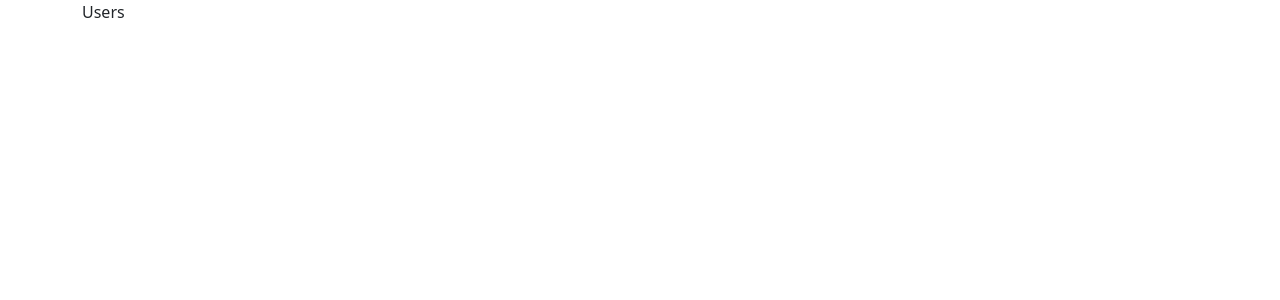
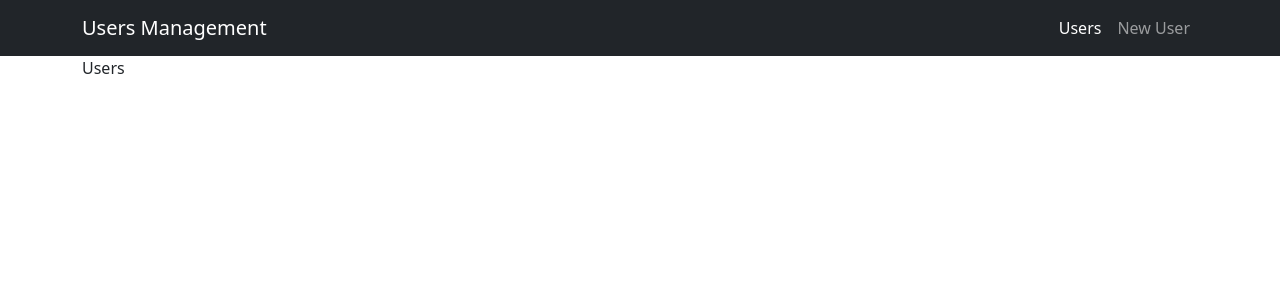
Before and after one commit to DazaTovarJ/users-client, a React (Vite) app: page / in a window 1280 px wide. Shown: the top 300 px of the page. Built offline with nearby package versions, Linux system fonts and the light colour scheme.

Commit message:
feat(toolbar): Create application toolbar

```diff
--- a/src/components/Toolbar.jsx
+++ b/src/components/Toolbar.jsx
@@ -1,7 +1,28 @@
 import React from "react";
+import {Container, Nav, Navbar} from "react-bootstrap";
+import {LinkContainer} from "react-router-bootstrap";
 
 function Toolbar() {
-  return <div>Navbar</div>;
+  return (
+    <Navbar bg="dark" variant="dark" expand="lg">
+      <Container>
+        <LinkContainer to="/">
+          <Navbar.Brand>Users Management</Navbar.Brand>
+        </LinkContainer>
+        <Navbar.Toggle aria-controls="main-toolbar" />
+        <Navbar.Collapse id="main-toolbar">
+          <Nav className="ms-auto">
+            <LinkContainer to="/">
+              <Nav.Link>Users</Nav.Link>
+            </LinkContainer>
+            <LinkContainer to="/new">
+              <Nav.Link>New User</Nav.Link>
+            </LinkContainer>
+          </Nav>
+        </Navbar.Collapse>
+      </Container>
+    </Navbar>
+  );
 }
 
 export default Toolbar;
--- a/src/pages/Base.jsx
+++ b/src/pages/Base.jsx
@@ -1,12 +1,16 @@
 import React from "react";
 import {Container} from "react-bootstrap";
 import {Outlet} from "react-router-dom";
+import Toolbar from "../components/Toolbar";
 
 function Base() {
   return (
-    <Container>
-      <Outlet />
-    </Container>
+    <>
+      <Toolbar />
+      <Container>
+        <Outlet />
+      </Container>
+    </>
   );
 }
 
```
